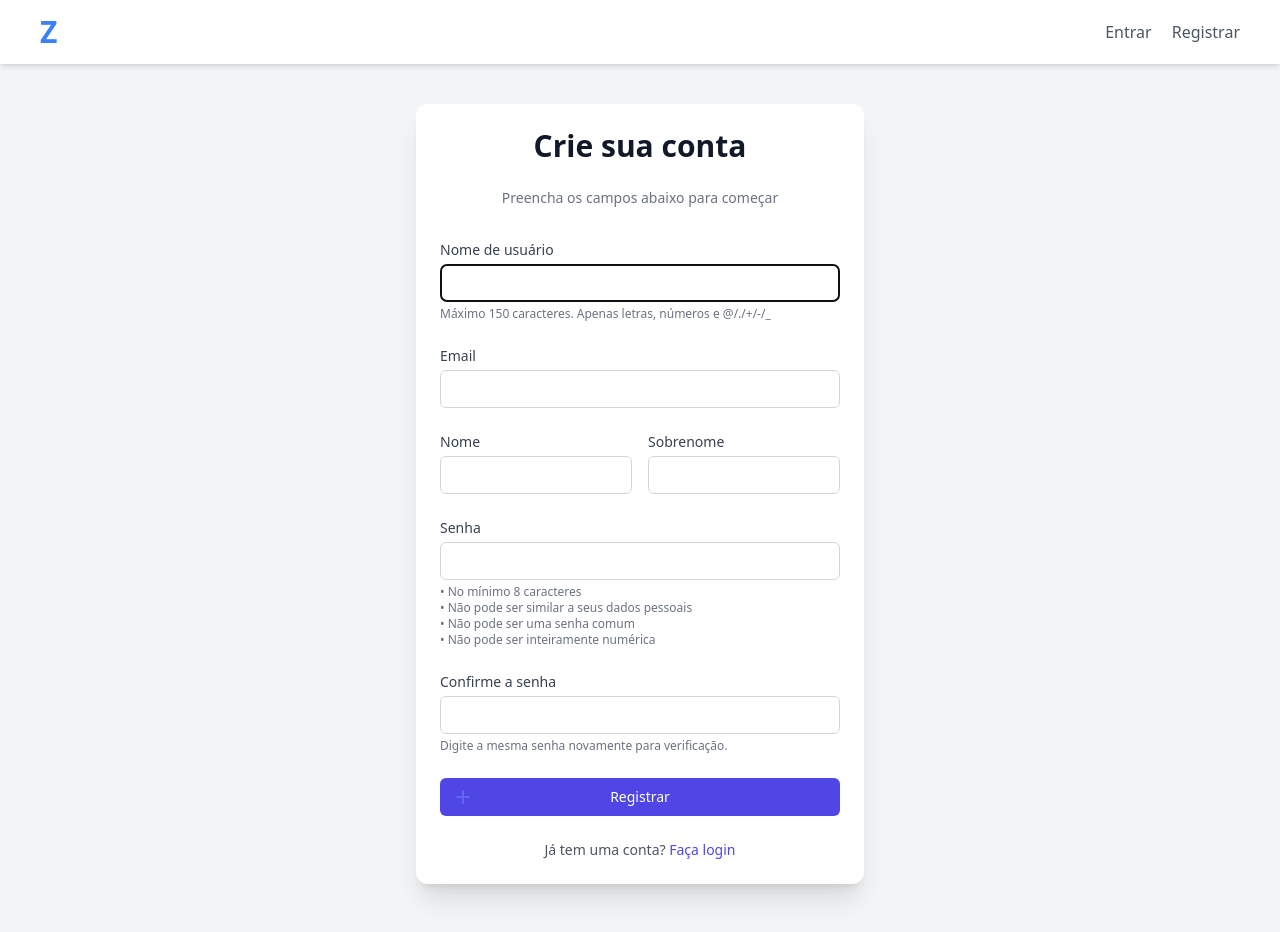
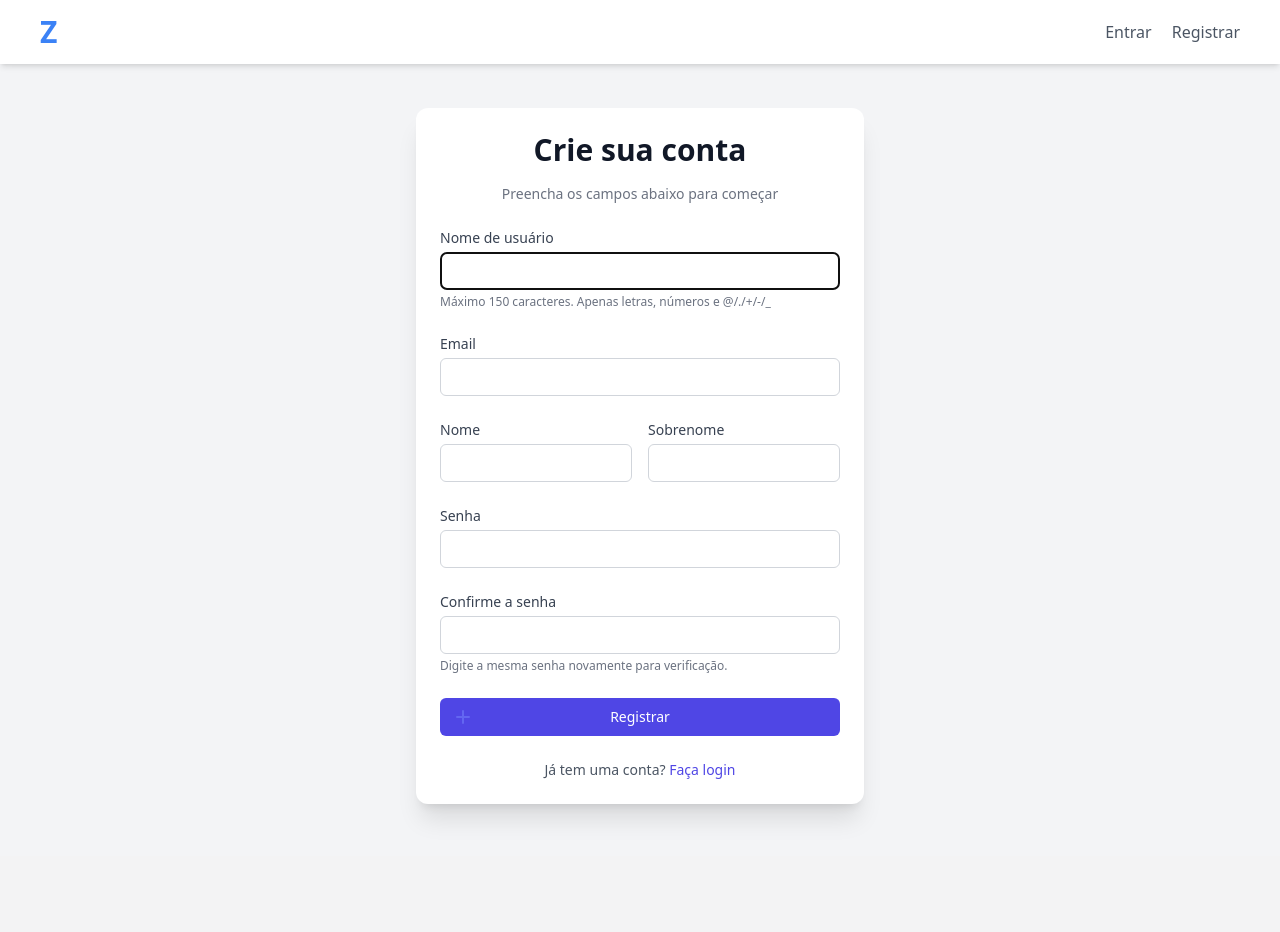
Before and after one commit to DevTroli/Z, a Django app: page /signup/ in a window 1280 px wide. After the commit the page ends 819 px from the top, so only its background shows below. Run offline with Django 5.2, Linux system fonts and the light colour scheme; some libraries are stand-ins or nearby versions.

Commit message:
✏️ refactor (signup) simplify registration page

```diff
--- a/templates/auth/signup.html
+++ b/templates/auth/signup.html
@@ -4,8 +4,8 @@
   <div class="max-w-md w-full bg-white rounded-xl shadow-xl overflow-hidden my-6">
     <div class="px-4 py-4 sm:p-6">
       <div class="text-center">
-        <h2 class="text-2xl sm:text-3xl font-extrabold text-gray-900 mb-3 sm:mb-6">Crie sua conta</h2>
-        <p class="text-sm text-gray-500 mb-4 sm:mb-8">Preencha os campos abaixo para começar</p>
+        <h2 class="text-2xl sm:text-3xl font-extrabold text-gray-900 sm:mb-4">Crie sua conta</h2>
+        <p class="text-sm text-gray-500 mb-0.5 sm:mb-6">Preencha os campos abaixo para começar</p>
       </div>
 
       <form method="post" class="space-y-4 sm:space-y-6">
@@ -58,12 +58,6 @@
           <label for="id_password1" class="block text-sm font-medium text-gray-700">Senha</label>
           <div class="mt-1">
             {{ form.password1 }}
-            <p class="mt-1 text-xs text-gray-500">
-              • No mínimo 8 caracteres<br>
-              • Não pode ser similar a seus dados pessoais<br>
-              • Não pode ser uma senha comum<br>
-              • Não pode ser inteiramente numérica
-            </p>
             {% if form.password1.errors %}
               <p class="mt-1 text-xs text-red-600">{{ form.password1.errors }}</p>
             {% endif %}
```
